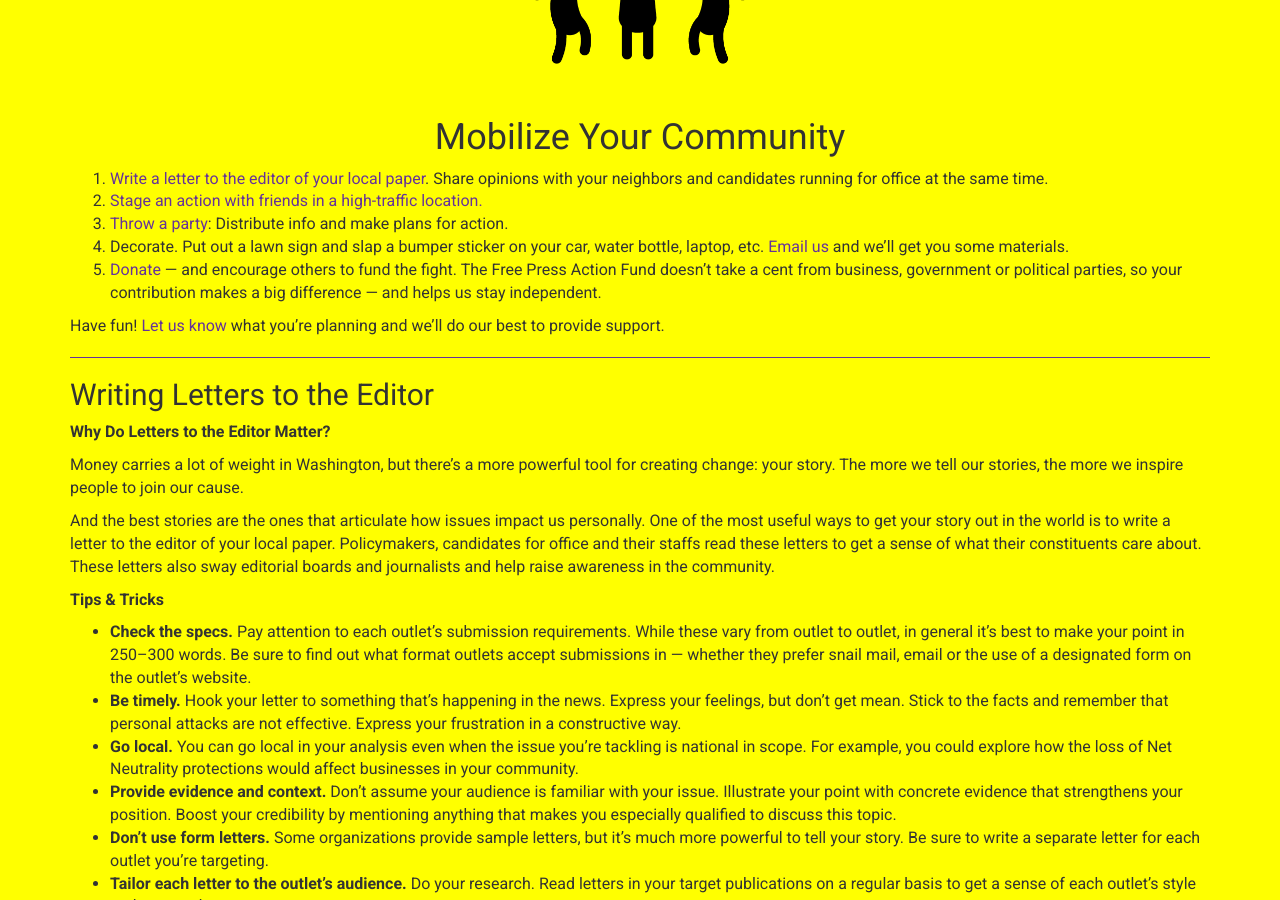
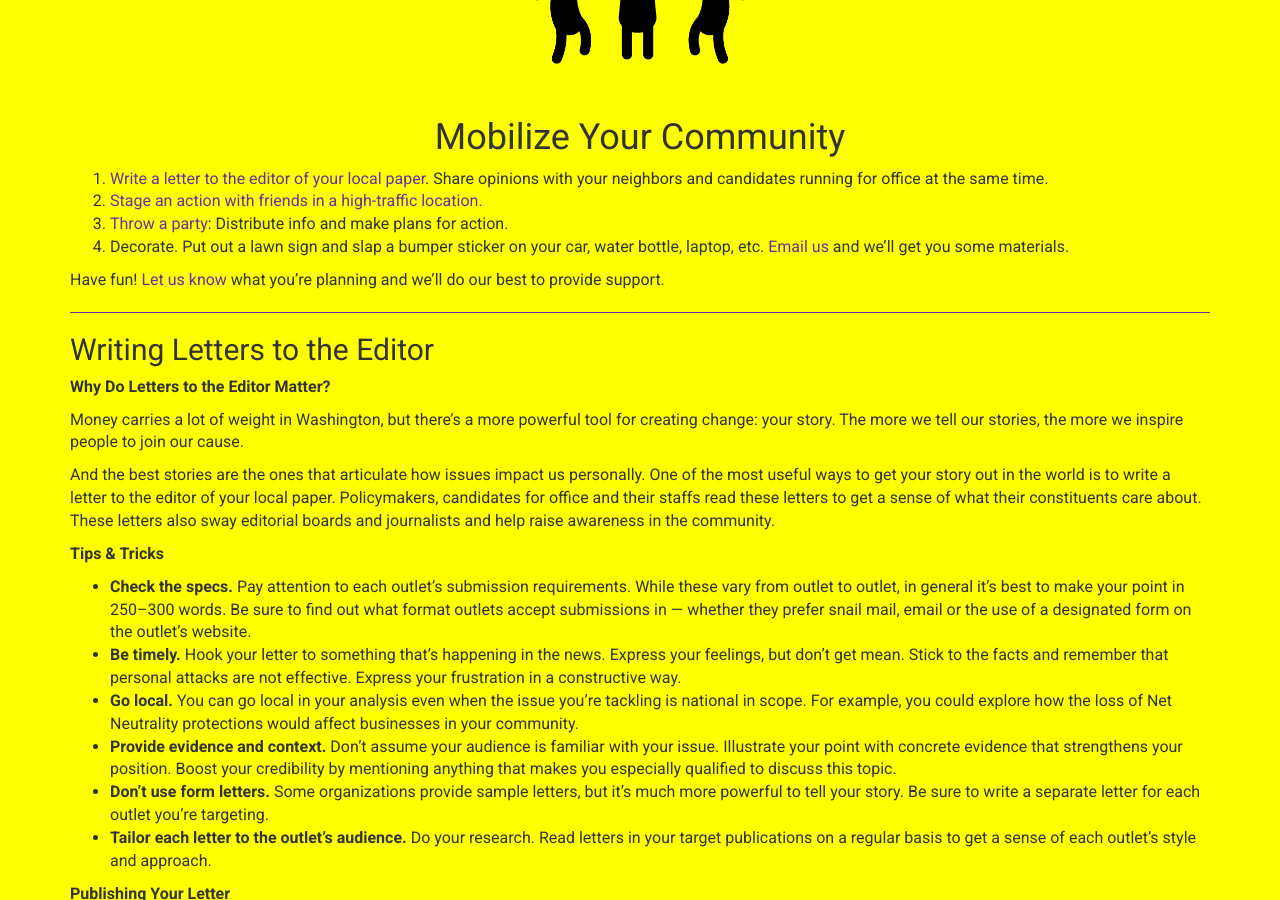
Before and after one commit to freepress/internet2016, a Jekyll site: the page built from _posts/toolkits/2015-01-04-mobilize-in-your-community.md, in a window 1280 px wide and 900 px high, scrolled down 606 px. Built offline with Jekyll 4.4.1, drawn with Linux system fonts in a browser that asks for light colours; comment, search, counter and statistics services are not loaded.

Commit message:
Updated content

```diff
--- a/_posts/toolkits/2015-01-04-mobilize-in-your-community.md
+++ b/_posts/toolkits/2015-01-04-mobilize-in-your-community.md
@@ -11,7 +11,6 @@ icon: toolkit-icons-Mobilize.png
  1. <a href="#visibility">Stage an action with friends in a high-traffic location.</a>
  1. <a href="#party">Throw a party</a>: Distribute info and make plans for action.
  1. Decorate. Put out a lawn sign and slap a bumper sticker on your car, water bottle, laptop, etc. <a href="mailto:info@freepress.net?subject=Internet 2016 materials inquiry">Email us</a> and we’ll get you some materials.
- 1. [Donate](https://act.freepress.net/donate/single/?source=internet2016) — and encourage others to fund the fight. The Free Press Action Fund doesn’t take a cent from business, government or political parties, so your contribution makes a big difference — and helps us stay independent.
 
 Have fun! <a href="mailto:info@freepress.net?subject=Internet 2016 planning support">Let us know</a> what you’re planning and we’ll do our best to provide support.
 
```
